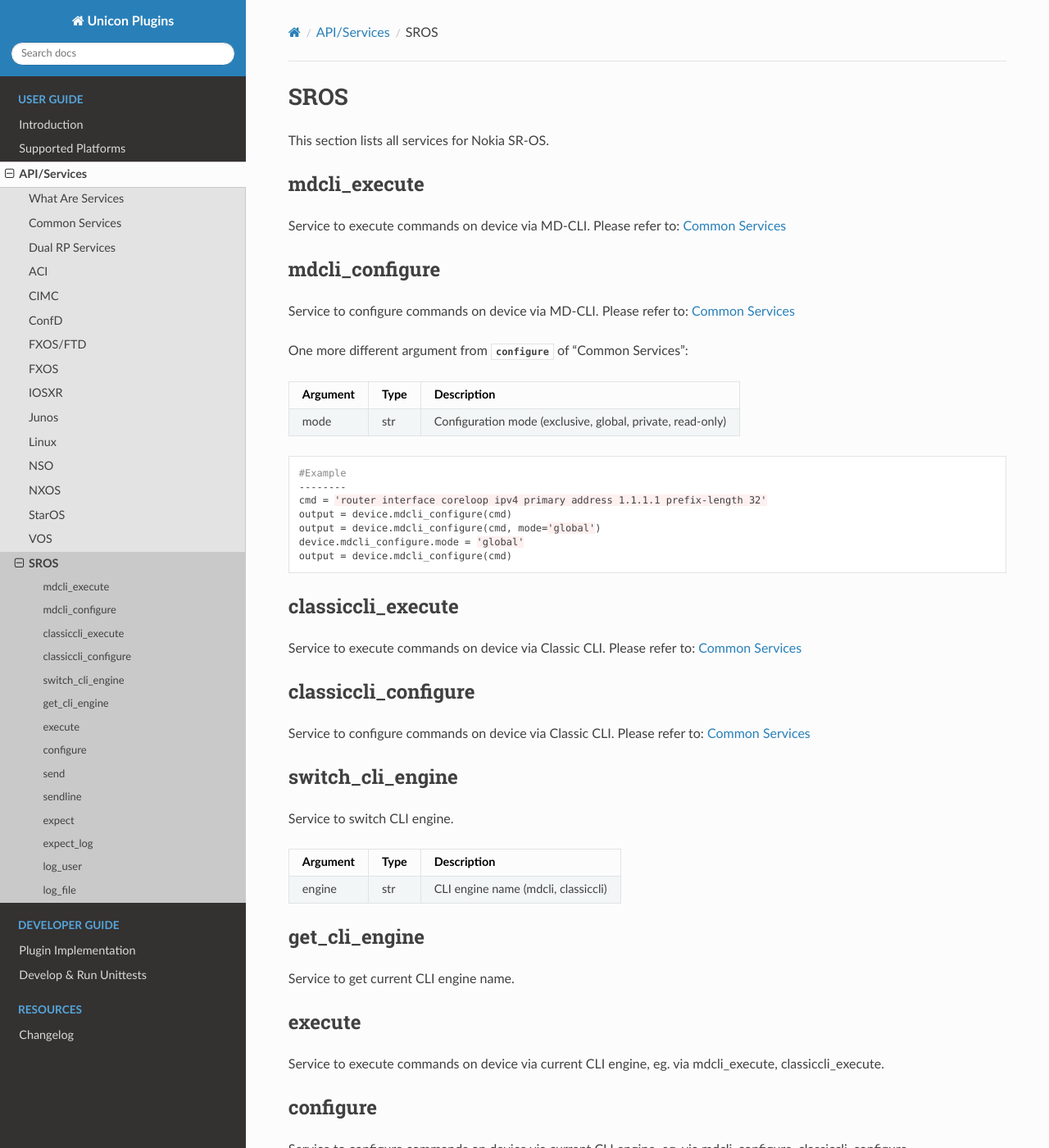
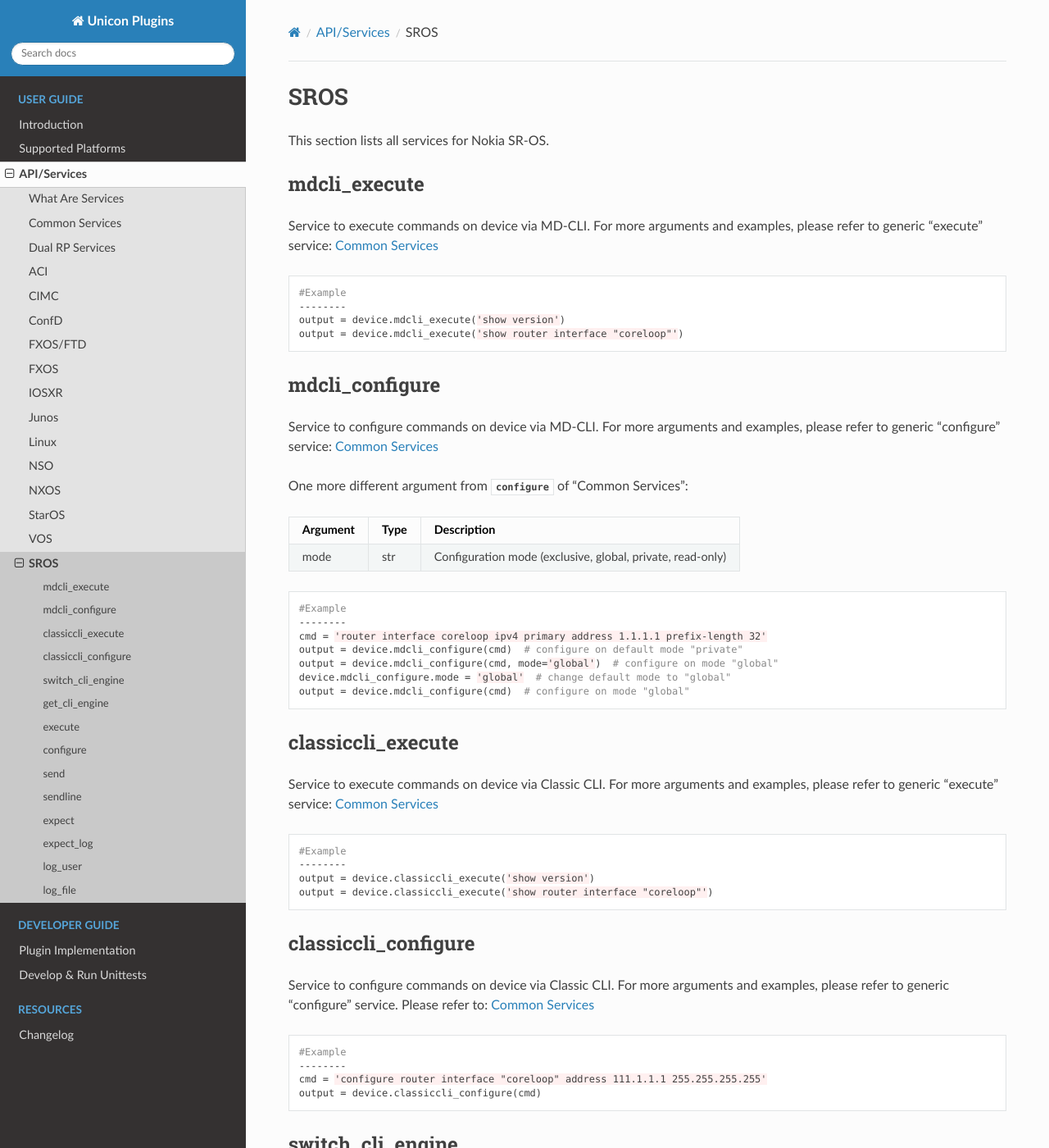
Before and after one commit to CiscoTestAutomation/unicon.plugins, a Sphinx documentation site: the page built from docs/user_guide/services/sros.rst, in a window 1280 px wide and 1400 px high. Shown: the whole window at 82% size. Built offline with Sphinx 7.4.7 and the Read the Docs theme 2.0.0, drawn with Linux system fonts in a browser that asks for light colours; pages that are not in the unit, such as notebooks, are missing from menus; the version number could not be read and is left out; some of the changed text lies outside the part shown.

Commit message:
add more examples for SROS service doc

```diff
--- a/docs/user_guide/services/sros.rst
+++ b/docs/user_guide/services/sros.rst
@@ -5,13 +5,20 @@
 mdcli_execute
 -------------
 Service to execute commands on device via MD-CLI.
-Please refer to:
+For more arguments and examples, please refer to generic "execute" service:
 :doc:`Common Services  <generic_services>`
+
+.. code-block:: python
+
+        #Example
+        --------
+        output = device.mdcli_execute('show version')
+        output = device.mdcli_execute('show router interface "coreloop"')
 
 mdcli_configure
 ---------------
 Service to configure commands on device via MD-CLI.
-Please refer to:
+For more arguments and examples, please refer to generic "configure" service:
 :doc:`Common Services  <generic_services>`
 
 One more different argument from `configure` of "Common Services":
@@ -27,22 +34,37 @@
         #Example
         --------
         cmd = 'router interface coreloop ipv4 primary address 1.1.1.1 prefix-length 32'
-        output = device.mdcli_configure(cmd)
-        output = device.mdcli_configure(cmd, mode='global')
-        device.mdcli_configure.mode = 'global'
-        output = device.mdcli_configure(cmd)
+        output = device.mdcli_configure(cmd)  # configure on default mode "private"
+        output = device.mdcli_configure(cmd, mode='global')  # configure on mode "global"
+        device.mdcli_configure.mode = 'global'  # change default mode to "global"
+        output = device.mdcli_configure(cmd)  # configure on mode "global"
 
 classiccli_execute
 ------------------
 Service to execute commands on device via Classic CLI.
-Please refer to:
+For more arguments and examples, please refer to generic "execute" service:
 :doc:`Common Services  <generic_services>`
+
+.. code-block:: python
+
+        #Example
+        --------
+        output = device.classiccli_execute('show version')
+        output = device.classiccli_execute('show router interface "coreloop"')
 
 classiccli_configure
 --------------------
 Service to configure commands on device via Classic CLI.
+For more arguments and examples, please refer to generic "configure" service.
 Please refer to:
 :doc:`Common Services  <generic_services>`
+
+.. code-block:: python
+
+        #Example
+        --------
+        cmd = 'configure router interface "coreloop" address 111.1.1.1 255.255.255.255'
+        output = device.classiccli_configure(cmd)
 
 switch_cli_engine
 -----------------
@@ -54,17 +76,51 @@
 engine     str      CLI engine name (mdcli, classiccli)
 =========  =====    ===========================================================
 
+.. code-block:: python
+
+        #Example
+        --------
+        device.switch_cli_engine('mdcli')
+        device.switch_cli_engine('classiccli')
+
 get_cli_engine
 --------------
-Service to get current CLI engine name.
+Service to get current CLI engine.
+
+.. code-block:: python
+
+        #Example
+        --------
+        current_engine = device.get_cli_engine()
 
 execute
 -------
-Service to execute commands on device via current CLI engine, eg. via mdcli_execute, classiccli_execute.
+Service to execute commands on device via current CLI engine, eg. via service mdcli_execute or classiccli_execute.
+
+.. code-block:: python
+
+        #Example
+        --------
+        device.switch_cli_engine('mdcli')
+        output = device.execute('show version')  # execute by mdcli_execute
+
+        device.switch_cli_engine('classiccli')
+        output = device.execute('show router interface "coreloop"')  # execute by classiccli_execute
 
 configure
 ---------
-Service to configure commands on device via current CLI engine, eg. via mdcli_configure, classiccli_configure.
+Service to configure commands on device via current CLI engine, eg. via service mdcli_configure or classiccli_configure.
+
+.. code-block:: python
+
+        #Example
+        --------
+        device.switch_cli_engine('mdcli')
+        output = device.configure('router interface coreloop ipv4 primary address 1.1.1.1 prefix-length 32')  # configure by mdcli_configure
+        output = device.configure('delete router interface "coreloop" ipv4', mode='private')  # configure by mdcli_configure
+
+        device.switch_cli_engine('classiccli')
+        output = device.configure('configure router interface "coreloop" address 111.1.1.1 255.255.255.255')  # configure by classiccli_configure
 
 send
 ----
```
